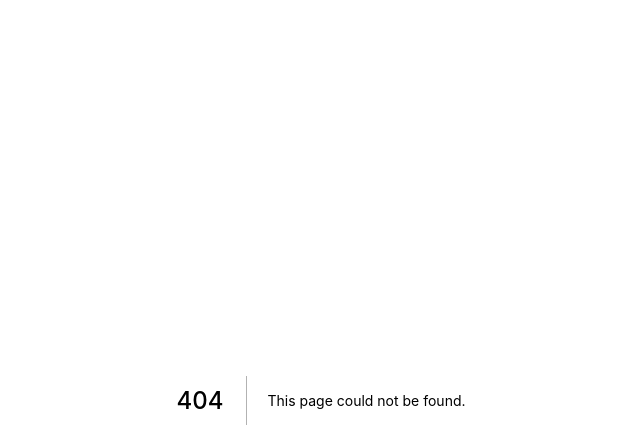
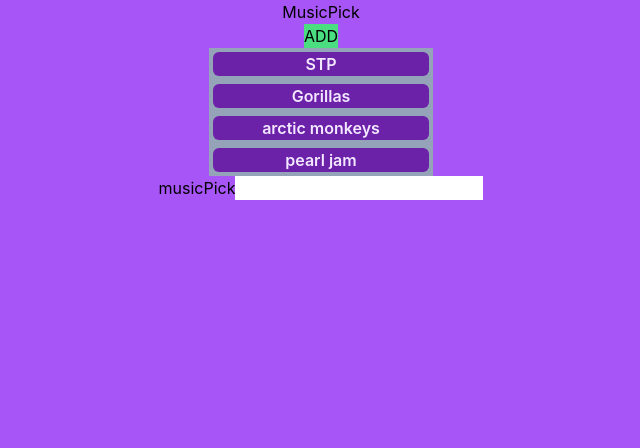
Before and after one commit to leog91/leog, a Next.js app: page /musicPick in a window 1280 px wide. Before the commit this address had no page. Shown: the top 448 px of the page, without its empty margins (319-959 px from the left). Built offline with nearby package versions, Linux system fonts and the light colour scheme; no server answers; sample sign-in values are in the browser's storage.

Commit message:
music list mockup

```diff
--- /dev/null
+++ b/pages/musicPick.js
@@ -0,0 +1,75 @@
+import React, { useState, useEffect } from "react";
+
+import Router from "next/router";
+
+import { useSession } from "next-auth/react";
+
+const artists = ["STP", "Gorillas", "arctic monkeys", "pearl jam", "nin"];
+
+function AddArtist() {
+  const [artist, setArtist] = useState("");
+  const { data: session, status } = useSession();
+
+  useEffect(() => {
+    if (status === "authenticated") {
+      console.log(`Signed in as ${session.user.email}`);
+    } else {
+      console.log("not authenticated, redirecting . . ");
+      Router.push("/login");
+    }
+  }, []);
+
+  const handleInput = (e) => {
+    e.preventDefault();
+
+    console.log("handleInput");
+
+    fetch("/api/jukebox", {
+      method: "POST",
+      headers: {
+        "Content-Type": "application/json",
+      },
+      body: JSON.stringify({ artist: artist }),
+    })
+      .then((data) => {
+        console.log("Success:", data);
+      })
+      .catch((error) => {
+        console.error("Error:", error);
+      });
+
+    // console.log(e, "e");
+    // setArtist(e.target.value);
+  };
+
+  return (
+    <div>
+      <form onSubmit={(e) => handleInput(e)}>
+        musicPick
+        <input onChange={(e) => setArtist(e.target.value)} value={artist} />
+      </form>
+    </div>
+  );
+}
+
+export const MusicPick = () => {
+  return (
+    <div className=" flex min-h-screen flex-col items-center bg-purple-500">
+      MusicPick
+      <button className=" bg-green-400">ADD</button>
+      <div className="flex  h-32 w-56 flex-col overflow-scroll overflow-x-hidden bg-slate-400">
+        {artists.map((a) => (
+          <button
+            className=" m-1 rounded-md bg-purple-800 px-2 font-semibold text-purple-100"
+            key={a}
+          >
+            {a}
+          </button>
+        ))}
+      </div>
+      <AddArtist />
+    </div>
+  );
+};
+
+export default MusicPick;
```
